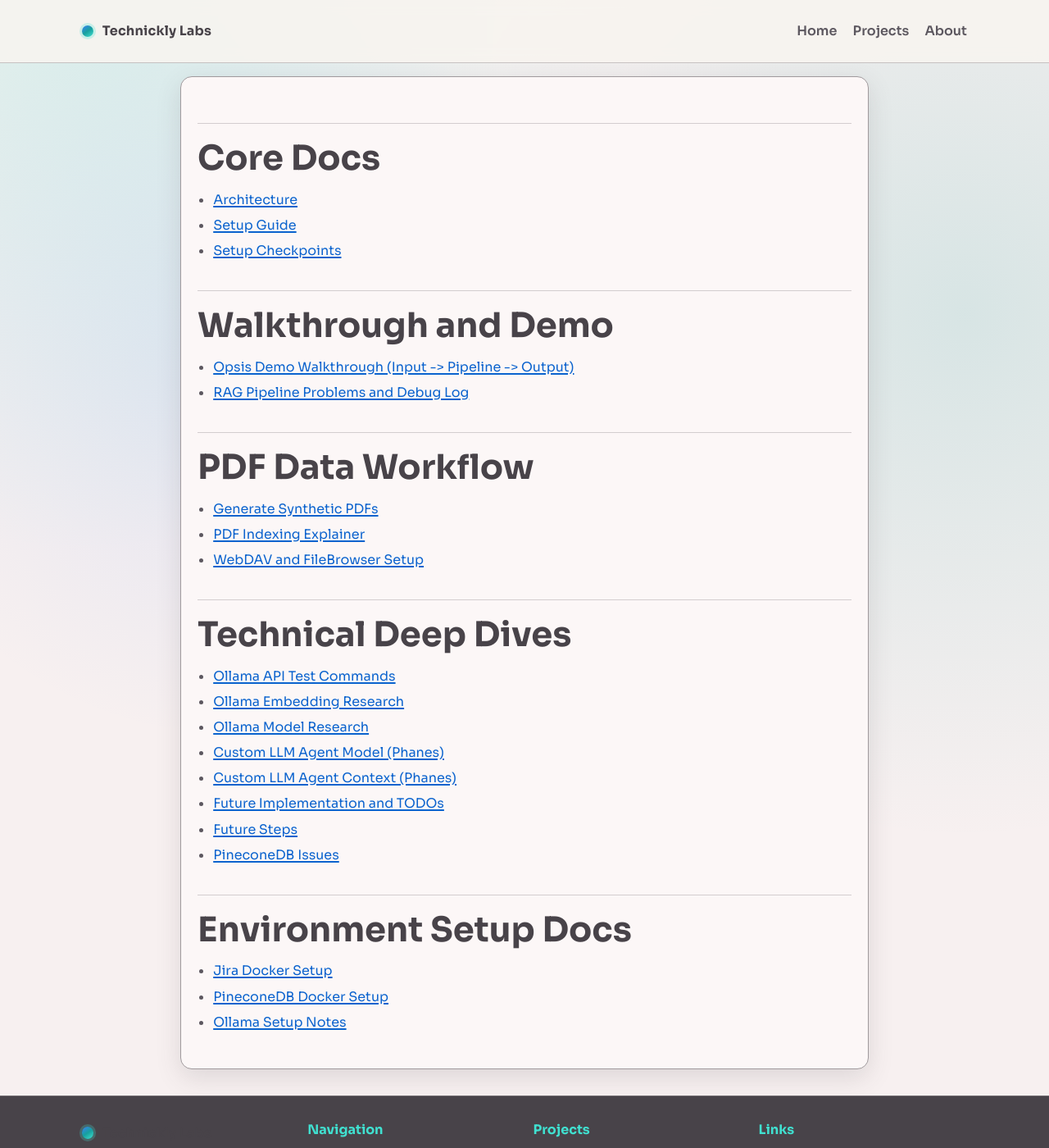
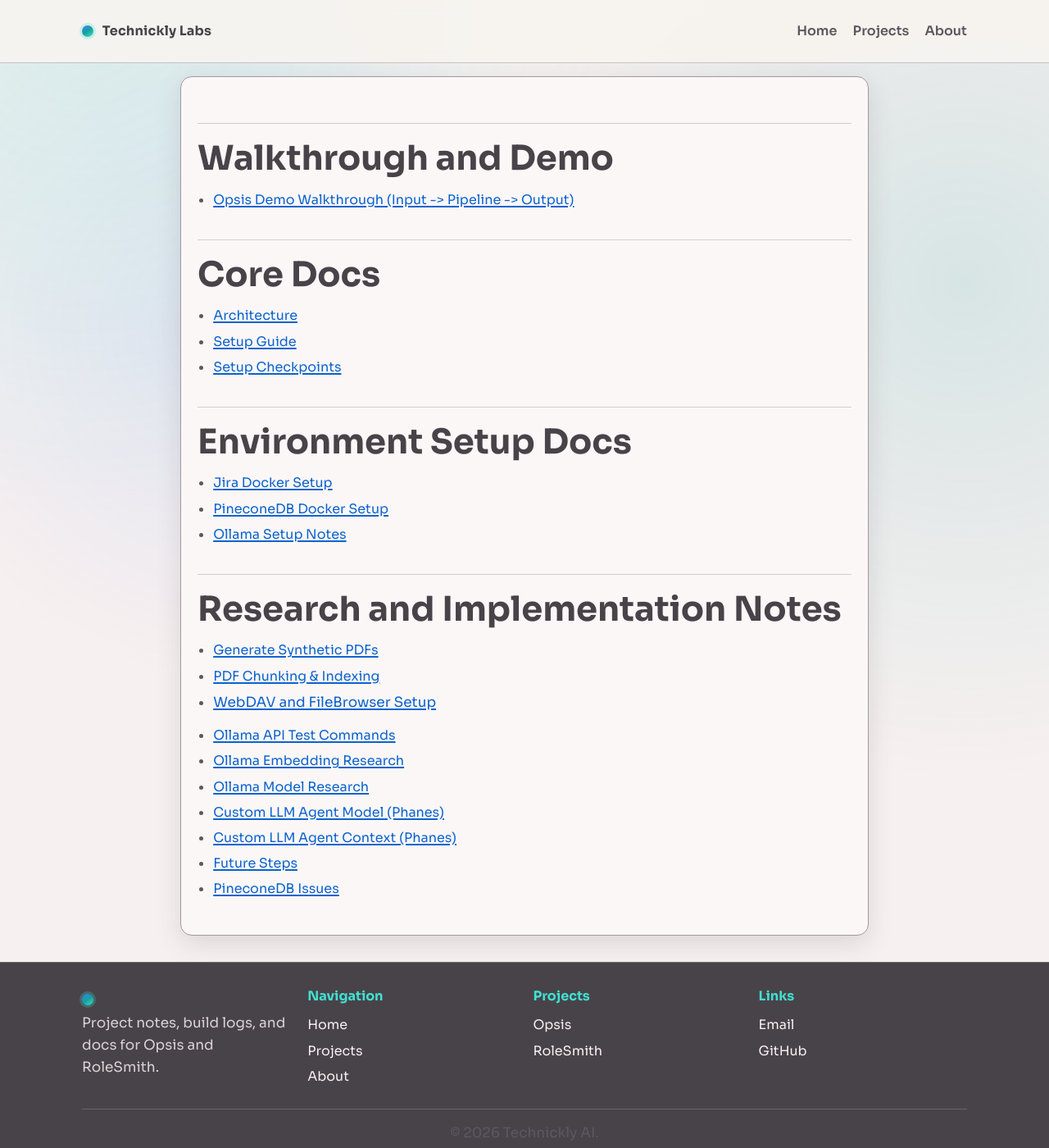
Before and after one commit to technickly/technickly.github.io, a Jekyll site: the page built from projects/opsis/docs/index.md, in a window 1280 px wide and 1400 px high. Shown: the whole window at 82% size. Built offline with Jekyll 4.4.1, drawn with Linux system fonts in a browser that asks for light colours.

Commit message:
Added walkthrough and modified a lot

```diff
--- a/projects/opsis/docs/index.md
+++ b/projects/opsis/docs/index.md
@@ -5,36 +5,32 @@ permalink: /projects/opsis/docs/
 hide_page_header: true
 ---
 
+## Walkthrough and Demo
+
+- [Opsis Demo Walkthrough (Input -> Pipeline -> Output)]({{ '/projects/opsis/docs/demo-walkthrough/' | relative_url }})
+
 ## Core Docs
 
 - [Architecture]({{ '/projects/opsis/docs/architecture/' | relative_url }})
 - [Setup Guide]({{ '/projects/opsis/docs/setup-guide/' | relative_url }})
 - [Setup Checkpoints]({{ '/projects/opsis/docs/checkpoints/' | relative_url }})
 
-## Walkthrough and Demo
+## Environment Setup Docs
 
-- [Opsis Demo Walkthrough (Input -> Pipeline -> Output)]({{ '/projects/opsis/docs/demo-walkthrough/' | relative_url }})
-- [RAG Pipeline Problems and Debug Log]({{ '/projects/opsis/docs/rag-pipeline-problems/' | relative_url }})
+- [Jira Docker Setup]({{ '/projects/opsis/docs/docker-jira/' | relative_url }})
+- [PineconeDB Docker Setup]({{ '/projects/opsis/docs/docker-pinecone-local/' | relative_url }})
+- [Ollama Setup Notes]({{ '/projects/opsis/docs/docker-ollama/' | relative_url }})
 
-## PDF Data Workflow
+## Research and Implementation Notes
 
 - [Generate Synthetic PDFs]({{ '/projects/opsis/docs/generate-synthetic-pdfs/' | relative_url }})
-- [PDF Indexing Explainer]({{ '/projects/opsis/docs/pdf-indexing-explainer/' | relative_url }})
+- [PDF Chunking & Indexing]({{ '/projects/opsis/docs/pdf-indexing-explainer/' | relative_url }})
 - [WebDAV and FileBrowser Setup]({{ '/projects/opsis/docs/docker-webdav-filebrowser/' | relative_url }})
-
-## Technical Deep Dives
 
 - [Ollama API Test Commands]({{ '/projects/opsis/docs/ollama-test-api/' | relative_url }})
 - [Ollama Embedding Research]({{ '/projects/opsis/docs/ollama-embedding-research/' | relative_url }})
 - [Ollama Model Research]({{ '/projects/opsis/docs/ollama-models-research/' | relative_url }})
 - [Custom LLM Agent Model (Phanes)]({{ '/projects/opsis/docs/custom-llm-agent/' | relative_url }})
 - [Custom LLM Agent Context (Phanes)]({{ '/projects/opsis/docs/custom-llm-agent-context/' | relative_url }})
-- [Future Implementation and TODOs]({{ '/projects/opsis/docs/future-implementation-todos/' | relative_url }})
 - [Future Steps]({{ '/projects/opsis/docs/future-steps/' | relative_url }})
 - [PineconeDB Issues]({{ '/projects/opsis/docs/pinecone-local-issues/' | relative_url }})
-
-## Environment Setup Docs
-
-- [Jira Docker Setup]({{ '/projects/opsis/docs/docker-jira/' | relative_url }})
-- [PineconeDB Docker Setup]({{ '/projects/opsis/docs/docker-pinecone-local/' | relative_url }})
-- [Ollama Setup Notes]({{ '/projects/opsis/docs/docker-ollama/' | relative_url }})
```
Also changed, not shown: _projects/opsis.md (+3 -3 lines), about/index.md (renamed from about.md, +1 -0 lines), projects.md (+4 -1 lines).
